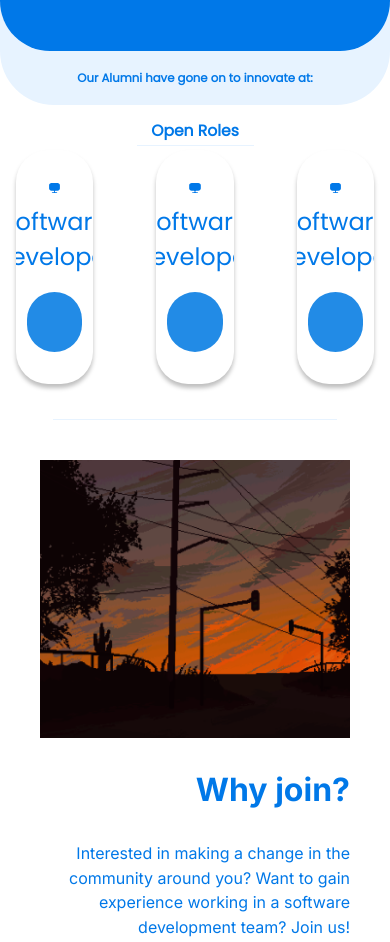
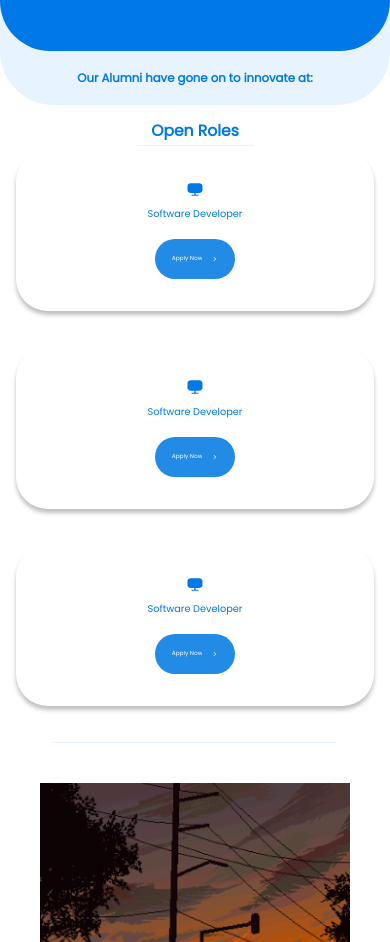
Before and after one commit to uoftblueprint/website-v2, a Next.js app: page /forstudents in a window 390 px wide. Shown: the part 889-1831 px from the top of the page. Built offline with nearby package versions, Linux system fonts and the light colour scheme.

Commit message:
icons on role cards and sizing/spacing of role cards

```diff
--- a/src/RoleCard/RoleCard.css
+++ b/src/RoleCard/RoleCard.css
@@ -6,7 +6,7 @@
 }
 
 .roleTitle {
-  font-size: 40px;
+  font-size: 2.5vw;
   line-height: normal;
   font-style: normal;
   font-family: "Poppins", sans-serif;
@@ -16,25 +16,27 @@
 
 .buttonWithImage {
   font-weight: normal;
+  font-size: 1.5vw;
+  width: auto;
+  height: auto;
+  padding: 1rem 1rem;
 }
 
 @media (max-width: 1100px) {
   .roleTitle {
-    font-size: 24px;
     margin-bottom: 0.5rem;
   }
+}
 
-  .roleCard {
-    width: 100%;
-  }
-
-  .buttonWithImage {
-    font-size: 20px;
-  }
+.moniter {
+  width: 4vw;
+  height: 4vw;
 }
 
 .chevron {
   float: right;
+  width: 1.5vw;
+  height: 1.5vw;
 }
 
 .arrow {
--- a/src/RoleCard/RoleCard.tsx
+++ b/src/RoleCard/RoleCard.tsx
@@ -6,7 +6,7 @@ export default function RoleCard({ role, link }) {
     // <Card className='roleCard' shadow="lg" radius="xl" p="xl" style={{ width: 'calc(33.333% - 20px)', marginBottom: '20px' }}>
     <Card className="roleCard" shadow="lg" radius="xl" p="xl">
       <Center>
-        <Image src="/monitor.svg" />
+        <Image className="moniter" src="/monitor.svg" />
       </Center>
       <Center my="xs">
         <Text c="#0078E8" fw={500} className="roleTitle">
--- a/src/forstudents-roles/Roles.tsx
+++ b/src/forstudents-roles/Roles.tsx
@@ -10,7 +10,11 @@ const info = [
 ];
 
 const row = info.map((info) => (
-  <Grid.Col span={3} key={info.role} className={"card"}>
+  <Grid.Col
+    span={{ xs: 12, sm: 6, md: 4, lg: 3 }}
+    key={info.role}
+    className={"card"}
+  >
     {" "}
     <RoleCard role={info.role} link={info.link}></RoleCard>
   </Grid.Col>
```
